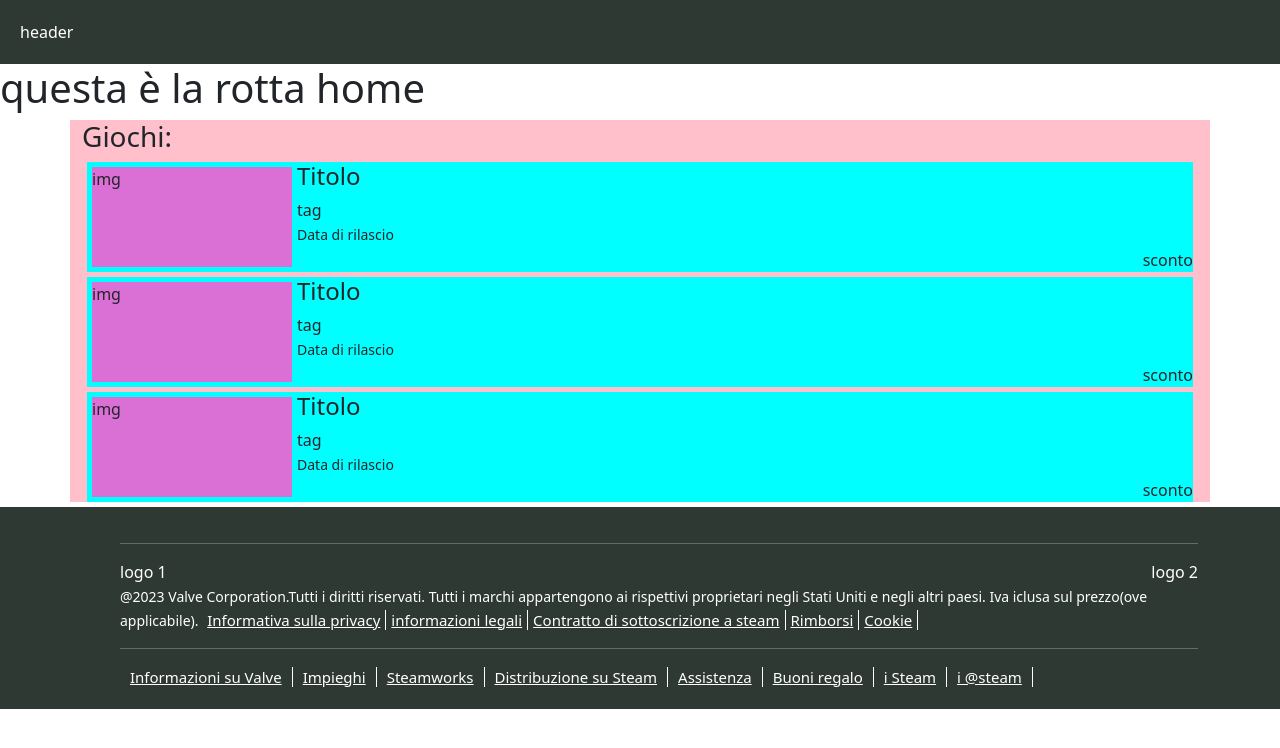
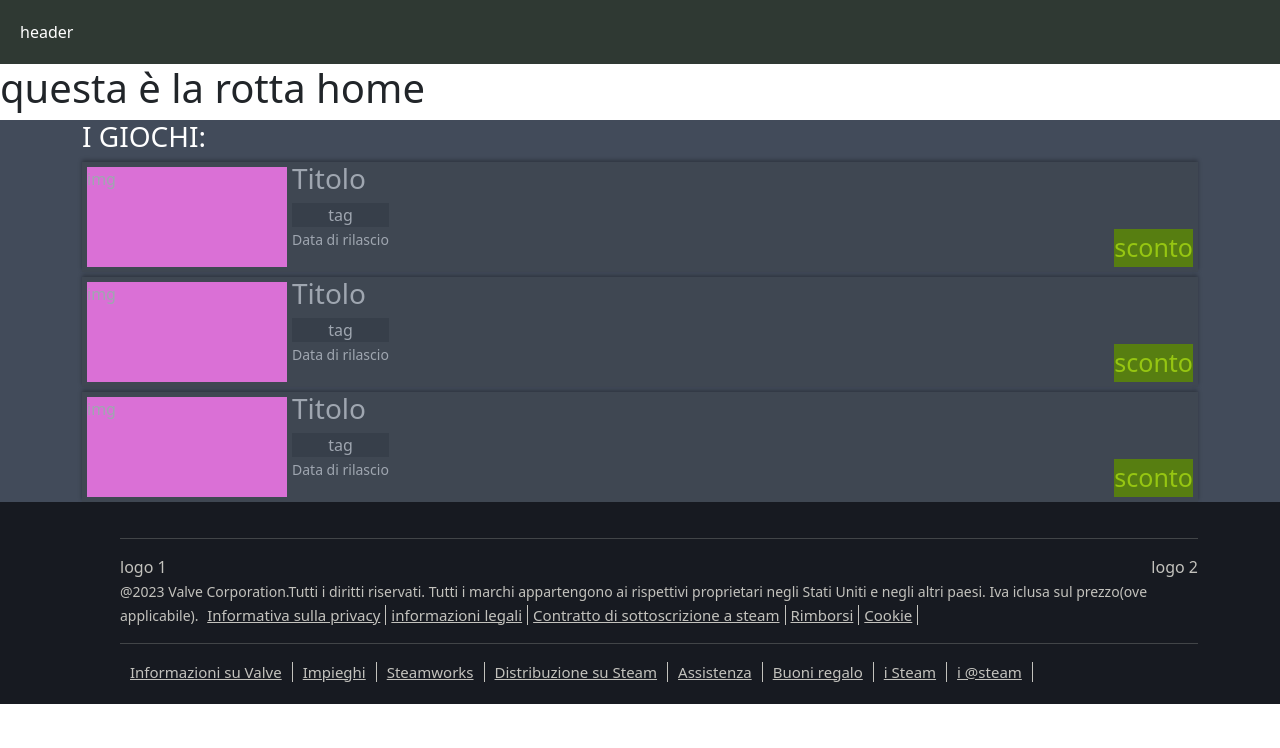
Before and after one commit to FilippoBonafini/boolsteam-frontend, a Vue app: page / in a window 1280 px wide. Shown: the top 748 px of the page. Built offline with nearby package versions, Linux system fonts and the light colour scheme.

Commit message:
bozza con i colori giusti

```diff
--- a/src/assets/scss/_partial/_variables.scss
+++ b/src/assets/scss/_partial/_variables.scss
@@ -1,3 +1,13 @@
-
-$primary: #333;
-$secondary: #222;
+$header-background: #171a21;
+$header-text: #c3c2bd;
+$header-button: #577e11;
+$navbar-bg: #366485;
+$jumbo-bg: #0f1014;
+$main-bg: #424b5a;
+$card-bg: #3f4752;
+$card-text: #9fa6b0;
+$card-tag-bg: #373f4a;
+$card-text-discount: #96c612;
+$card-bg-bg-discount: #577e11;
+$footer-background: #171a21;
+$footer-text: #c3c2bd;
--- a/src/components/AppCardList.vue
+++ b/src/components/AppCardList.vue
@@ -5,9 +5,10 @@ export default {
 </script>
 
 <template>
+    <main>
         <div class="container container-main-bot">
 
-        <h3>Giochi:</h3>
+            <h3>I GIOCHI:</h3>
 
             <div class="contaier container-card-list">
                 <div class="card-film d-flex justify-content-between align-items-end">
@@ -17,13 +18,14 @@ export default {
                         <div class="container-img">img</div>
 
                         <div class="info">
-                        <h4>Titolo</h4>
-                        <div>tag</div>
-                        <div><small>Data di rilascio</small><!--aggiungere l'icona delle piattaforme--></div>
+                            <h3>Titolo</h3>
+                            <div class="tag">tag</div>
+                            <div><small>Data di rilascio</small><!--aggiungere l'icona delle piattaforme-->
+                            </div>
                         </div>
                     </div>
 
-                <div>sconto</div>
+                    <div class="discount">sconto</div>
                 </div>
             </div>
 
@@ -35,13 +37,13 @@ export default {
                         <div class="container-img">img</div>
 
                         <div class="info">
-                        <h4>Titolo</h4>
-                        <div>tag</div>
+                            <h3>Titolo</h3>
+                            <div class="tag">tag</div>
                             <div><small>Data di rilascio</small><!--aggiungere l'icona delle piattaforme--></div>
                         </div>
                     </div>
 
-                <div>sconto</div>
+                    <div class="discount">sconto</div>
                 </div>
             </div>
 
@@ -53,28 +55,38 @@ export default {
                         <div class="container-img">img</div>
 
                         <div class="info">
-                        <h4>Titolo</h4>
-                        <div>tag</div>
+                            <h3>Titolo</h3>
+                            <div class="tag">tag</div>
                             <div><small>Data di rilascio</small><!--aggiungere l'icona delle piattaforme--></div>
                         </div>
                     </div>
 
-                <div>sconto</div>
+                    <div class="discount">sconto</div>
                 </div>
             </div>
         </div>
+    </main>
 </template>
 
-<style lang="scss">
+<style lang="scss" scoped>
 @import '../assets/scss/main.scss';
+@import '../assets/scss/_partial/_variables.scss';
 
-.container-main-bot {
-    background-color: pink;
+main {
+    background-color: $main-bg;
+    color: $card-text;
+}
+
+.container-main-bot>h3 {
+    color: white;
 }
 
 .container-card-list {
-    background-color: aqua;
-    margin: 5px;
+    background-color: $card-bg;
+    margin-top: 5px;
+    box-shadow: 0px -2px 4px rgba(0, 0, 0, 0.3);
+
+
 }
 
 .container-img {
@@ -83,4 +95,17 @@ export default {
     background-color: orchid;
     margin: 5px;
 }
+
+.tag {
+    background-color: $card-tag-bg;
+    text-align: center;
+}
+
+.discount {
+    color: $card-text-discount;
+    background-color: $card-bg-bg-discount;
+    font-size: 25px;
+    margin-bottom: 5px;
+    margin-right: 5px;
+}
 </style>
--- a/src/components/AppFooter.vue
+++ b/src/components/AppFooter.vue
@@ -43,11 +43,14 @@ export default {
 }
 </script>
 
-<style scoped>
+<style lang="scss" scoped>
+@import '../assets/scss/main.scss';
+@import '../assets/scss/_partial/_variables.scss';
+
 footer {
     padding: 20px;
-    color: white;
-    background-color: rgb(47, 57, 51);
+    color: $footer-text;
+    background-color: $footer-background;
 }
 
 .container-footer {
@@ -55,18 +58,22 @@ footer {
 }
 
 small>a {
-    color: white;
-    border-right: 1px solid white;
+    color: $footer-text;
+    border-right: 1px solid $footer-text;
     padding-left: 5px;
     padding-right: 5px;
     font-size: 15px;
 }
 
 a {
-    color: white;
-    border-right: 1px solid white;
+    color: $footer-text;
+    border-right: 1px solid $footer-text;
     padding-left: 10px;
     padding-right: 10px;
     font-size: 15px;
 }
+
+a:hover {
+    color: white;
+}
 </style>
```
Lines whose indentation alone changed are shown as unchanged.
